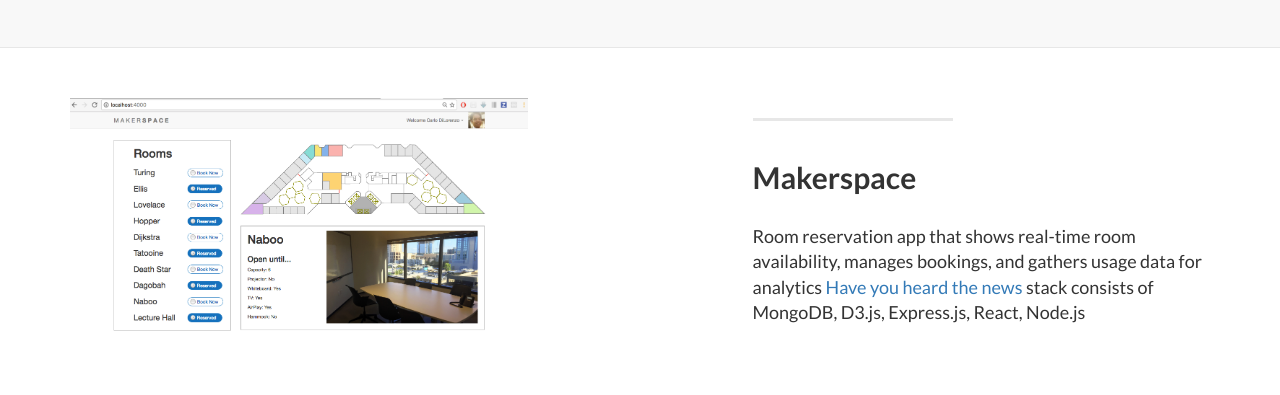
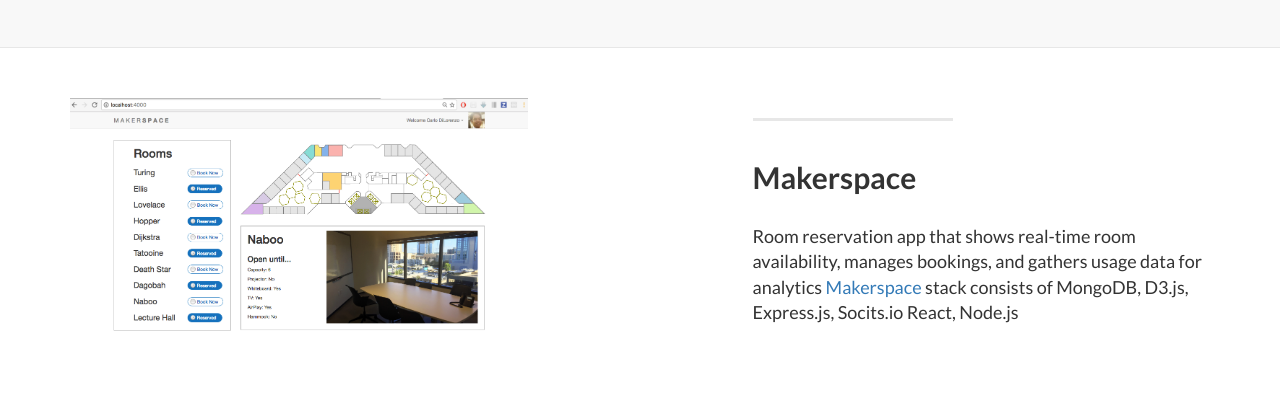
Before and after one commit to dilorc2/dilorc2.github.io, a plain HTML site: page index.html in a window 1280 px wide. Shown: the part 1951-2346 px from the top of the page. Drawn offline with Linux system fonts and the light colour scheme.

Commit message:
added something to makerpass stack

```diff
--- a/index.html
+++ b/index.html
@@ -179,7 +179,7 @@
                     <hr class="section-heading-spacer">
                     <div class="clearfix"></div>
                     <h2 class="section-heading">Makerspace</h2>
-                    <p class="lead"> Room reservation app that shows real-time room availability, manages bookings, and gathers usage data for analytics <a target="_blank" href="https://github.com/pear-programming/MakerSpace">Have you heard the news</a> stack consists of MongoDB, D3.js, Express.js, React, Node.js</p>
+                    <p class="lead"> Room reservation app that shows real-time room availability, manages bookings, and gathers usage data for analytics <a target="_blank" href="https://github.com/pear-programming/MakerSpace">Makerspace</a> stack consists of MongoDB, D3.js, Express.js, Socits.io React, Node.js</p>
                 </div>
                 <div class="col-lg-5 col-sm-pull-6  col-sm-6">
                     <img class="img-responsive" src="img/Makerspace.png" alt="">
```
